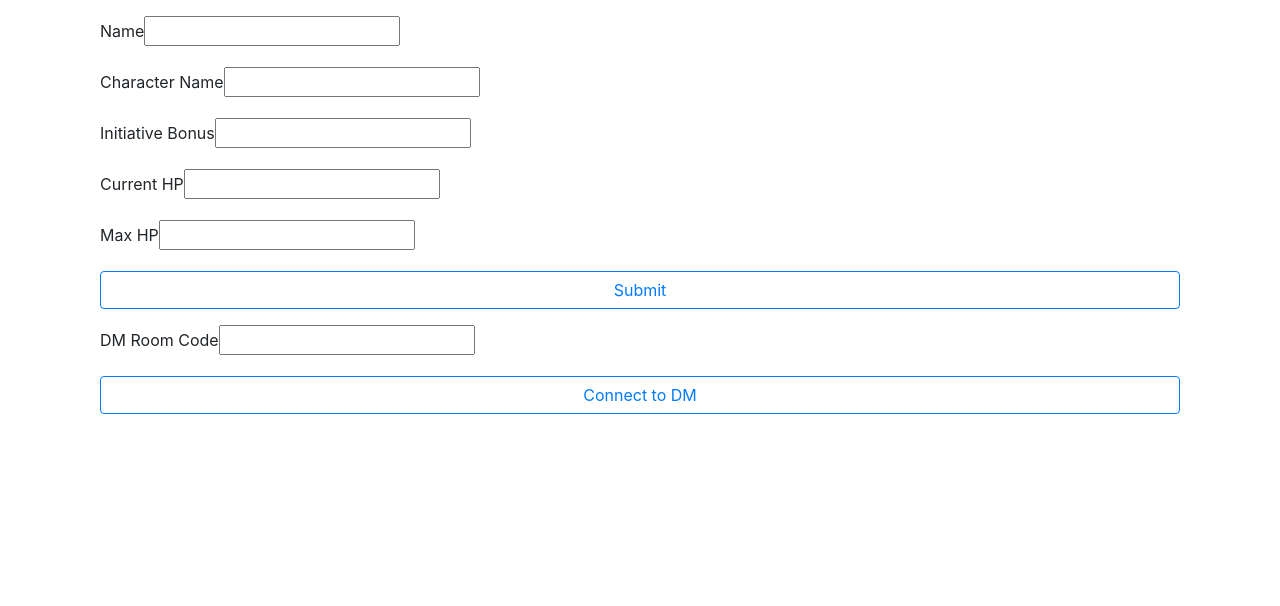
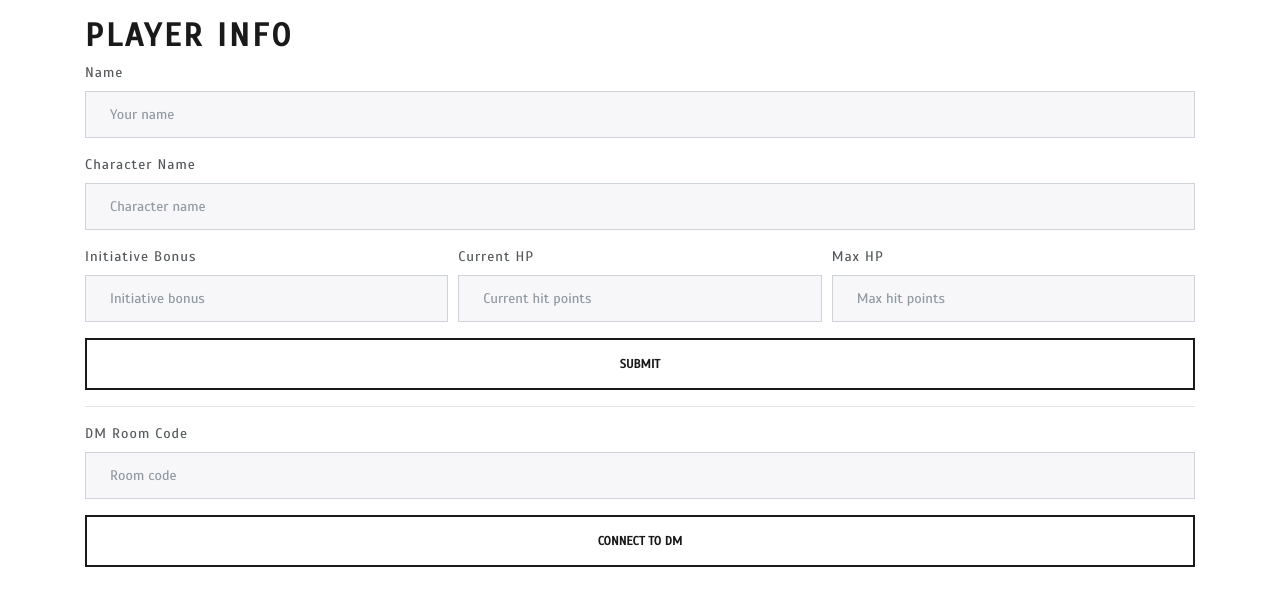
Before and after one commit to tanyathompson/dndtoolkit, an Angular app in the folder DNDToolkitApp/: page /player in a window 1280 px wide. Shown: the top 606 px of the page. Built offline with nearby package versions, Linux system fonts and the light colour scheme.

Commit message:
Style updates

```diff
--- a/DNDToolkitApp/package.json
+++ b/DNDToolkitApp/package.json
@@ -20,6 +20,7 @@
     "@angular/platform-browser-dynamic": "~7.1.0",
     "@angular/router": "~7.1.0",
     "bootstrap": "^4.1.3",
+    "bootswatch": "^4.1.3",
     "core-js": "^2.5.4",
     "jquery": "^3.3.1",
     "popper.js": "^1.14.6",
--- a/DNDToolkitApp/src/app/views/default/default.component.html
+++ b/DNDToolkitApp/src/app/views/default/default.component.html
@@ -1,5 +1,9 @@
 <div class="container pt-3">
-  <h3>Welcome to the D&D Toolkit!</h3>
-  <button class="btn btn-outline-primary btn-block" routerLink="/dm">DM</button>
-  <button class="btn btn-outline-primary btn-block" routerLink="/player">Player</button>
+  <div class="jumbotron">
+    <h1 class="display-4">D&D Toolkit</h1>
+    <p class="lead">Welcome to the D&D Toolkit! Select your role below to continue to the app.</p>
+    <hr class="my-4">
+    <button class="btn btn-outline-primary btn-block btn-lg" routerLink="/dm">DM</button>
+    <button class="btn btn-outline-primary btn-block btn-lg" routerLink="/player">Player</button>
+  </div>
 </div>
--- a/DNDToolkitApp/src/app/views/player-view/player-view.component.html
+++ b/DNDToolkitApp/src/app/views/player-view/player-view.component.html
@@ -1,18 +1,41 @@
 <div class="container pt-3">
-  <div class="container">
-    <form [formGroup]="playerDataForm" (ngSubmit)="updateMe()">
-      <div class="form-group"><label>Name</label><input formControlName="name" type="text"></div>
-      <div class="form-group"><label>Character Name</label><input formControlName="characterName" type="text"></div>
-      <div class="form-group"><label>Initiative Bonus</label><input formControlName="initiativeBonus" type="number"></div>
-      <div class="form-group"><label>Current HP</label><input formControlName="currentHitPoints" type="number"></div>
-      <div class="form-group"><label>Max HP</label><input formControlName="maximumHitPoints" type="number"></div>
-      <div class="form-group"><button type="submit" class="btn btn-outline-primary btn-block">Submit</button></div>
-      </form>
-  </div>
-  <div class="container" *ngIf="!connectedToDM">
+  <h1>Player Info</h1>
+  <form [formGroup]="playerDataForm" (ngSubmit)="updateMe()">
+    <div class="form-group">
+      <label>Name</label>
+      <input formControlName="name" class="form-control" type="text" placeholder="Your name">
+    </div>
+    <div class="form-group">
+      <label>Character Name</label>
+      <input formControlName="characterName" class="form-control" type="text" placeholder="Character name">
+    </div>
+    <div class="form-row">
+      <div class="form-group col-sm-4">
+        <label>Initiative Bonus</label>
+        <input formControlName="initiativeBonus" class="form-control" type="number" placeholder="Initiative bonus">
+      </div>
+      <div class="form-group col-sm-4">
+        <label>Current HP</label>
+        <input formControlName="currentHitPoints" class="form-control" type="number" placeholder="Current hit points">
+      </div>
+      <div class="form-group col-sm-4">
+        <label>Max HP</label>
+        <input formControlName="maximumHitPoints" class="form-control" type="number" placeholder="Max hit points">
+      </div>
+    </div>
+    <div class="form-group">
+      <button type="submit" class="btn btn-outline-primary btn-block">Submit</button></div>
+    </form>
+  <hr>
+  <div *ngIf="!connectedToDM">
     <form [formGroup]="connectToDMForm" (ngSubmit)="connect()">
-        <div class="form-group"><label>DM Room Code</label><input formControlName="room" type="text"></div>
-        <div class="form-group"><button class="btn btn-outline-primary btn-block">Connect to DM</button></div>
+        <div class="form-group">
+          <label>DM Room Code</label>
+          <input formControlName="room" type="text" class="form-control" placeholder="Room code">
+        </div>
+        <div class="form-group">
+          <button class="btn btn-outline-primary btn-block">Connect to DM</button>
+        </div>
     </form>
   </div>
 </div>
--- a/DNDToolkitApp/src/styles.css
+++ b/DNDToolkitApp/src/styles.css
@@ -1 +1,14 @@
 /* You can add global styles to this file, and also import other style files */
+@import "~bootswatch/dist/lux/bootstrap.min.css";
+@import url('https://fonts.googleapis.com/css?family=Scada');
+
+html,
+h1,
+h2,
+h3,
+h4,
+h5,
+h6,
+body {
+  font-family: 'Scada', sans-serif;
+}
```
Also changed, not shown: 1 other file (tests, documents, lock files or other folders).
